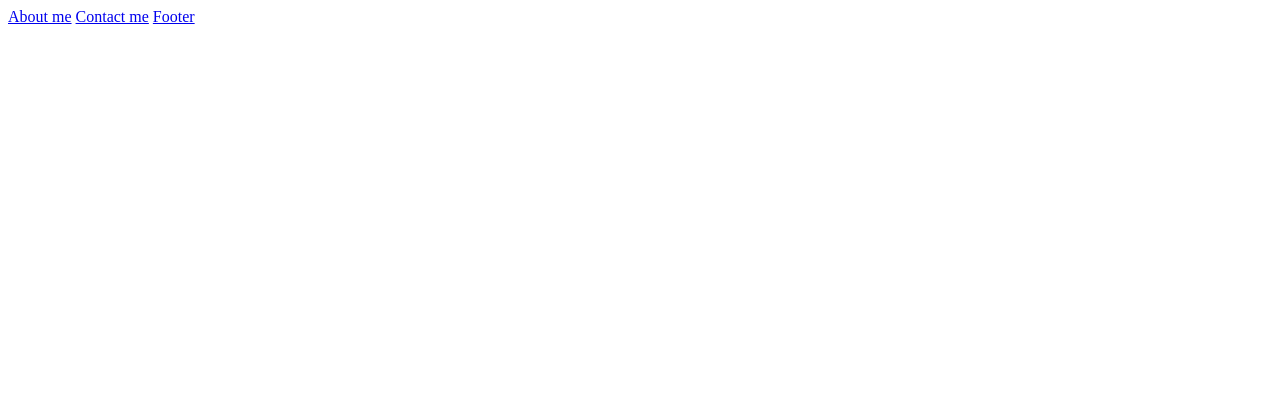
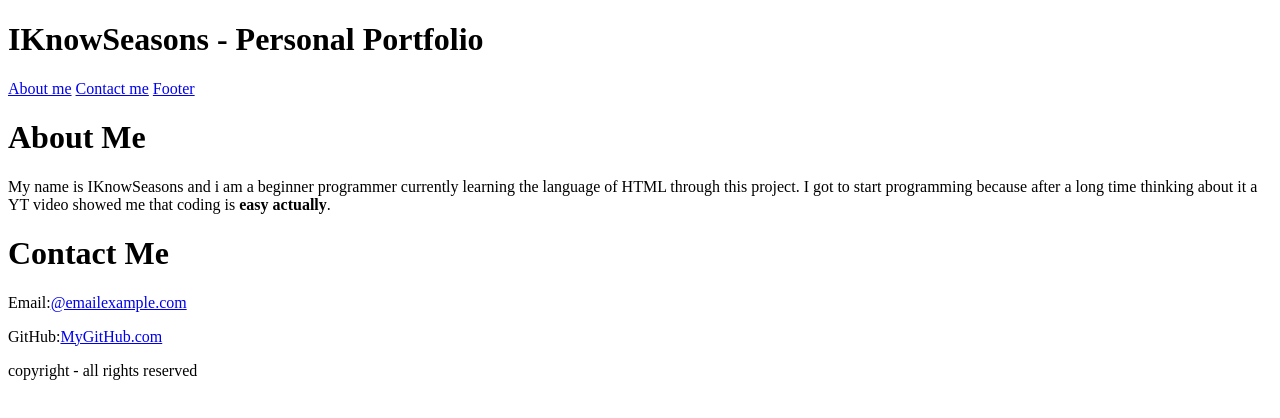
Before and after one commit to IKnowSeasons/personal-portfolio, a plain HTML site: page index.html in a window 1280 px wide. Drawn offline with Linux system fonts and the light colour scheme.

Commit message:
Update index.html

```diff
--- a/index.html
+++ b/index.html
@@ -6,22 +6,32 @@
     <title>IKnowSeasons - Portfolio</title>
   </head>
   <body>
-    <nav>
+
+   <sections>
+     <header>
+       <h1>IKnowSeasons - Personal Portfolio</h1>
+       <nav>
       <a href="#aboutme">About me</a>
       <a href="#contactme">Contact me</a>
       <a href="#footer">Footer</a>
     </nav>
-   <sections>
-     <header></header>
+     </header>
    </sections>
 
     <sections id="aboutme">
+      <h1>About Me</h1>
+      <p>My name is IKnowSeasons and i am a beginner programmer currently learning the language of HTML through this project.
+      I got to start programming because after a long time thinking about it a YT video showed me that coding is <strong>easy actually</strong>.</p>
     </sections>
 
     <sections id="contactme">
+      <h1>Contact Me</h1>
+      <p>Email:<a href="@email.example.com">@emailexample.com</a></p>
+      <p>GitHub:<a href="MyGitHub">MyGitHub.com</a></p>
     </sections>
 
     <sections id="footer">
+      <p>copyright - all rights reserved</p>
     </sections>
   </body>
 </html>
```
